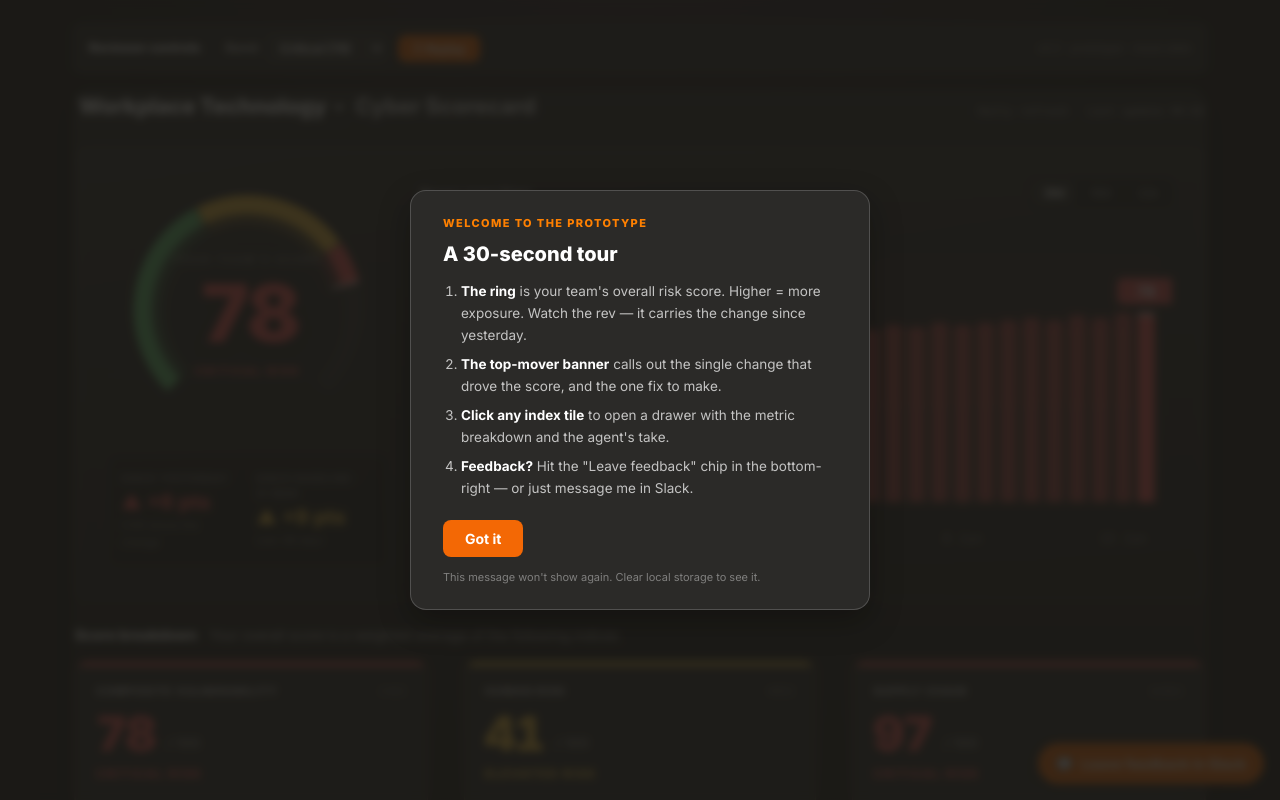
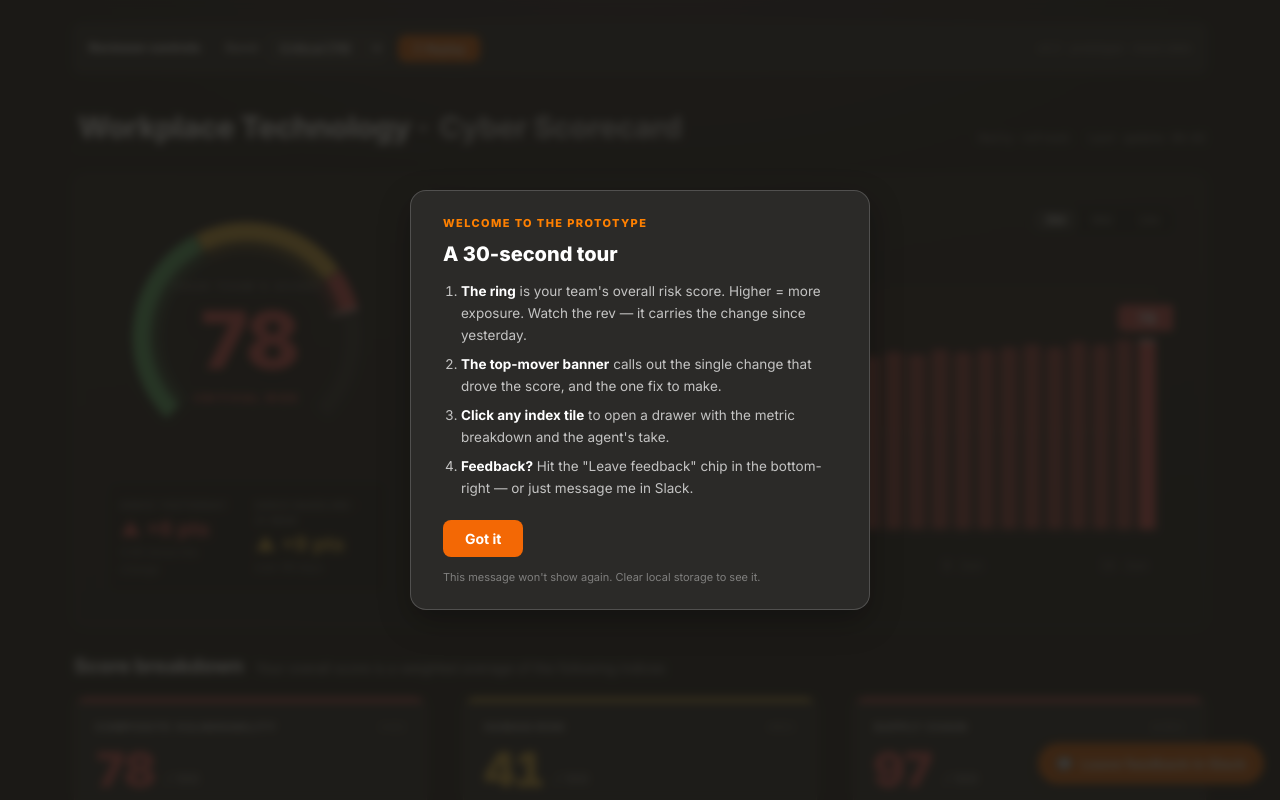
Before and after one commit to apradana/cyber-scorecard-prototype, a Vue app: page / in a window 1280 px wide. Shown: the top 800 px of the page. Built offline with nearby package versions, Linux system fonts and the light colour scheme; a web font is replaced by a local one.

Commit message:
v0.3: no outer box, title case, larger h1/h2

```diff
--- a/src/components/ScorecardOverview.vue
+++ b/src/components/ScorecardOverview.vue
@@ -9,7 +9,7 @@ import TrendBars from './TrendBars.vue'
 // ─── Teams (demo) ────────────────────────────────────────────────────
 const TEAMS: { name: string; band: Band }[] = [
   { name: 'Workplace Technology', band: 'crit' },
-  { name: 'team-checkout',        band: 'crit' },
+  { name: 'Team Checkout',        band: 'crit' },
   { name: 'Platform Engineering', band: 'warn' },
   { name: 'Consumer Apps',        band: 'warn' },
   { name: 'Restaurant Apps',      band: 'safe' },
@@ -273,14 +273,9 @@ function replayRev() {
 .demo-bar .replay:hover { background: var(--interactive-brand-hover); }
 .demo-bar .hint { margin-left: auto; font-style: italic; opacity: 0.7; font-size: 11.5px; }
 
-/* ─── Mock surface ─── */
-.mock {
-  border-radius: 18px; overflow: hidden;
-  border: 1px solid var(--border-default);
-  background: linear-gradient(180deg, var(--surface-subtle) 0%, var(--surface-default) 100%);
-  box-shadow: var(--shadow-high);
-}
-.surface { padding: var(--space-9) var(--space-9) var(--space-12); }
+/* ─── Surface ─── */
+.mock { /* outer box removed */ }
+.surface { padding: var(--space-4) 0 var(--space-12); }
 
 /* ─── Header ─── */
 .head {
@@ -300,7 +295,7 @@ function replayRev() {
 }
 
 .team-select {
-  font-size: 22px;
+  font-size: 30px;
   font-weight: var(--fw-extra-bold);
   font-family: inherit;
   color: var(--content-default);
@@ -309,7 +304,7 @@ function replayRev() {
   border-bottom: 1.5px solid var(--border-default);
   padding: 0 4px 2px 0;
   cursor: pointer;
-  letter-spacing: -0.2px;
+  letter-spacing: -0.5px;
   outline: none;
   appearance: auto;
   -webkit-appearance: auto;
@@ -318,10 +313,10 @@ function replayRev() {
 .team-select:focus { border-bottom-color: var(--interactive-brand); }
 
 .title-suffix {
-  font-size: 22px;
+  font-size: 30px;
   font-weight: var(--fw-extra-bold);
   color: var(--content-subtle);
-  letter-spacing: -0.2px;
+  letter-spacing: -0.5px;
 }
 
 .meta-row {
@@ -415,10 +410,10 @@ function replayRev() {
 
 .breakdown-head h3 {
   margin: 0;
-  font-size: var(--text-sm);
+  font-size: 20px;
   font-weight: var(--fw-extra-bold);
   color: var(--content-default);
-  letter-spacing: 0.1px;
+  letter-spacing: -0.2px;
 }
 
 .breakdown-sub {
```
